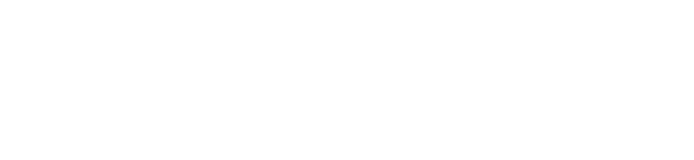
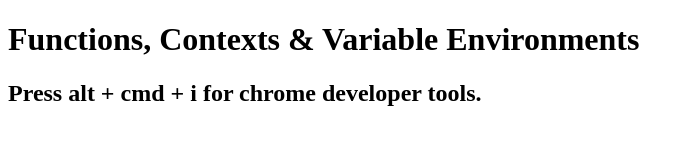
Before and after one commit to wlabatey/js_weird_parts, a plain HTML site: page js_weird_parts/02/L15/index.html in a window 1280 px wide. Shown: the whole page, without its empty margins (0-694 px from the left). Drawn offline with Linux system fonts and the light colour scheme.

Commit message:
Modified index

```diff
--- a/js_weird_parts/02/L15/index.html
+++ b/js_weird_parts/02/L15/index.html
@@ -6,6 +6,9 @@
 </head>
 <body>
 
+<h1>Functions, Contexts &amp; Variable Environments</h1>
+<h2>Press alt + cmd + i for chrome developer tools.</h2>
+
 <!-- JavaScript Link -->
 <script type="text/javascript" src="app.js"></script>
 
```
